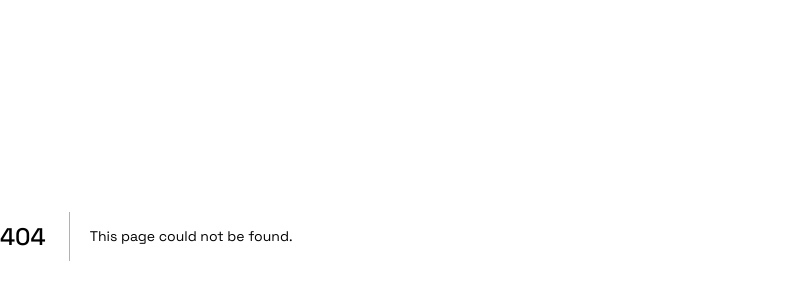
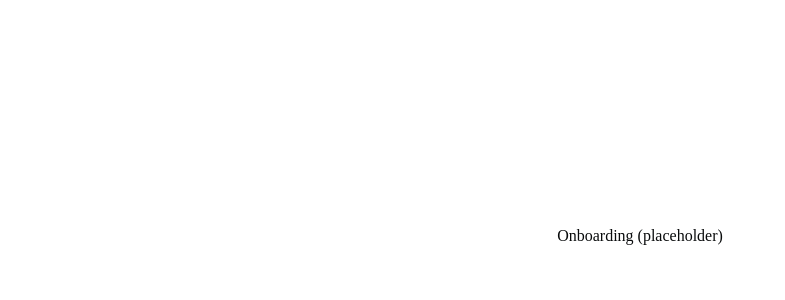
Before and after one commit to dev265545/prod-track, a Next.js app: page /onboarding in a window 1280 px wide. Before the commit this address had no page. Shown: the part 164-464 px from the top of the page, without its empty margins (0-785 px from the left). Built offline with nearby package versions, Linux system fonts and the light colour scheme.

Commit message:
feat: add onboarding route and layout

```diff
--- /dev/null
+++ b/app/onboarding/layout.tsx
@@ -0,0 +1,11 @@
+export default function OnboardingLayout({
+  children,
+}: {
+  children: React.ReactNode;
+}) {
+  return (
+    <div className="flex min-h-svh w-full flex-col items-center justify-center bg-background p-6">
+      {children}
+    </div>
+  );
+}
--- /dev/null
+++ b/app/onboarding/page.tsx
@@ -0,0 +1,5 @@
+"use client";
+
+export default function OnboardingPage() {
+  return <div>Onboarding (placeholder)</div>;
+}
```
